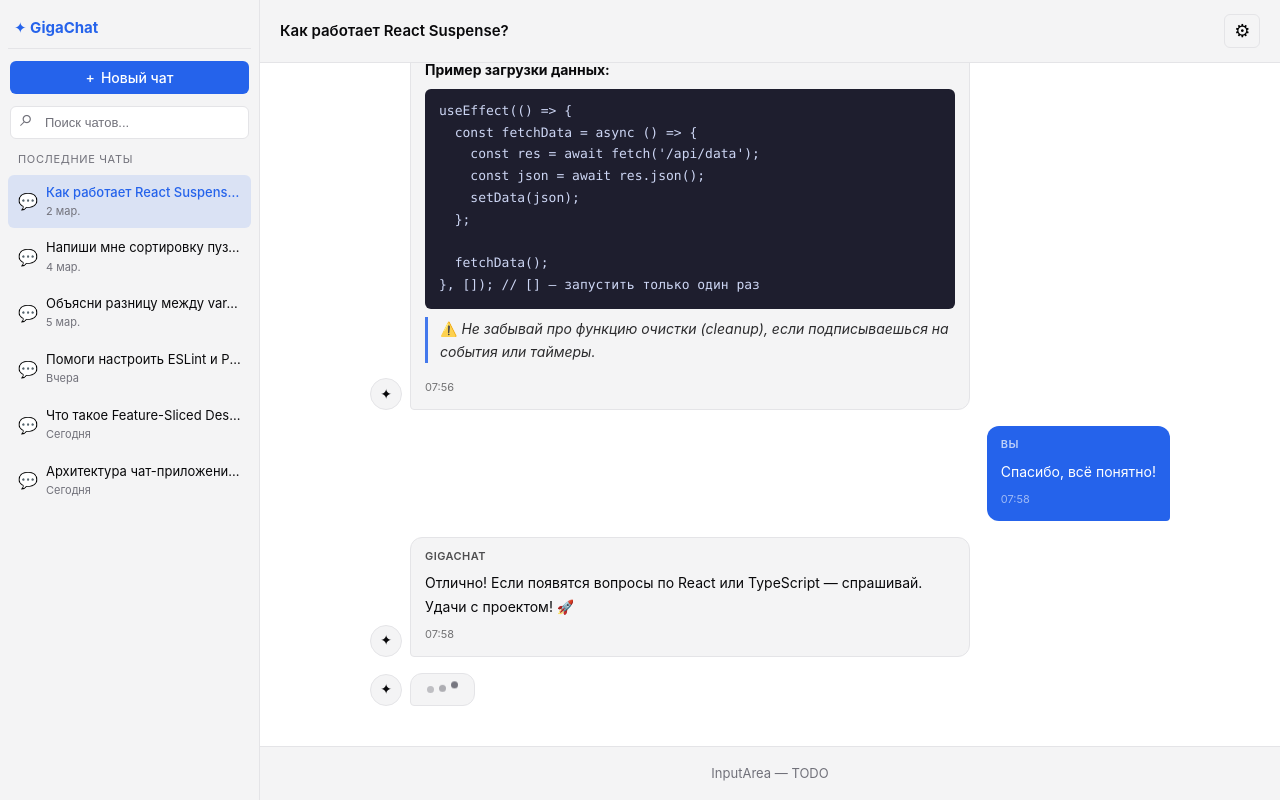
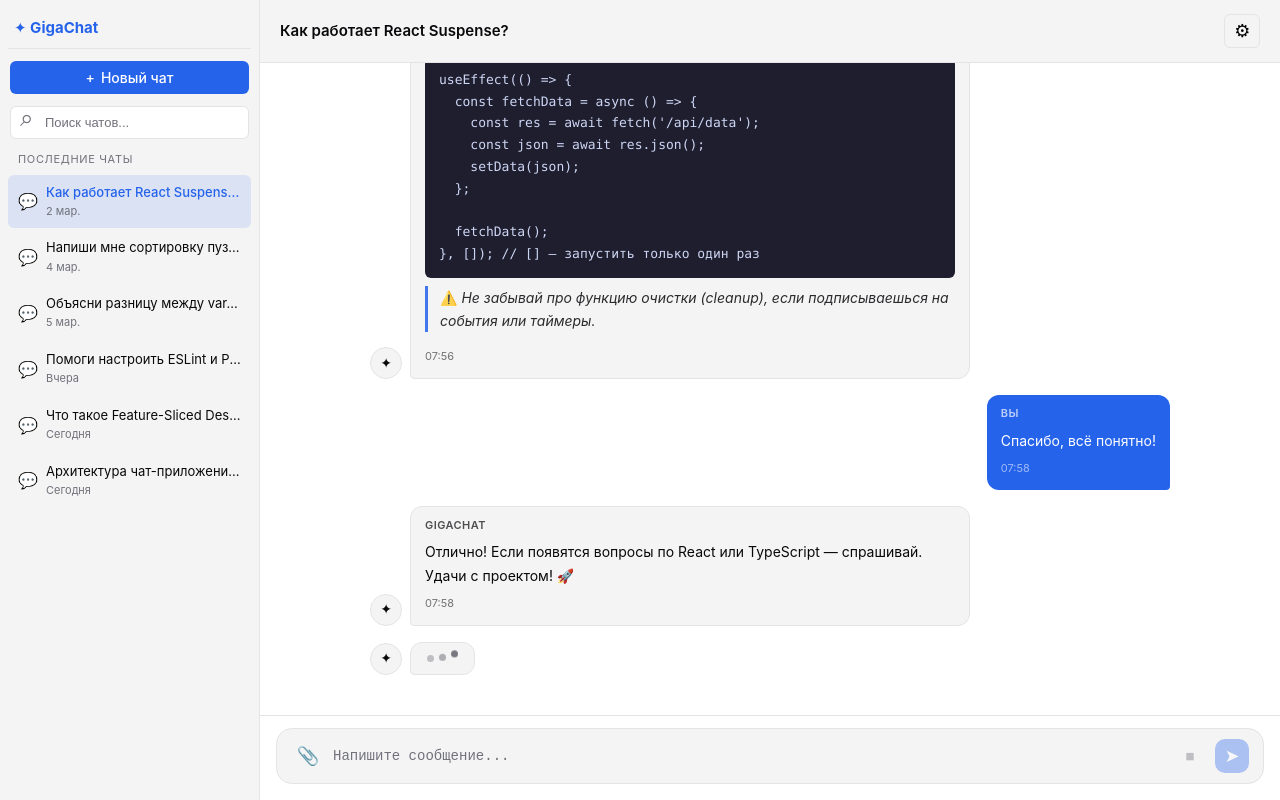
Before and after one commit to egorstepanovcl/mipt-gigachat-ui, a React (Vite) app: page / in a window 1280 px wide. Both pictures are taken after typing "Sample123" into the empty fields and a click on the button "Войти". Built offline with nearby package versions, Linux system fonts and the light colour scheme.

Commit message:
[#7] Поле ввода `InputArea`

```diff
--- a/src/components/chat/ChatWindow.module.css
+++ b/src/components/chat/ChatWindow.module.css
@@ -56,13 +56,10 @@
   color: var(--color-text);
 }
 
-/* ── Заглушка InputArea ── */
-.inputPlaceholder {
-  padding: 16px 20px;
+/* ── InputArea ── */
+.inputWrapper {
+  padding: 12px 16px 16px;
   border-top: 1px solid var(--color-border);
-  background-color: var(--color-surface);
-  color: var(--color-text-muted);
-  font-size: 13px;
-  text-align: center;
+  background-color: var(--color-bg);
   flex-shrink: 0;
 }
--- a/src/components/chat/ChatWindow.tsx
+++ b/src/components/chat/ChatWindow.tsx
@@ -1,6 +1,7 @@
 import { useState } from "react";
 import { IconSettings } from "../ui/Icon";
 import MessageList from "./MessageList";
+import { InputArea } from "./InputArea";
 import { MOCK_MESSAGES } from "../../mocks/messages";
 import type { Message } from "../../types";
 import styles from "./ChatWindow.module.css";
@@ -14,8 +15,18 @@
   chatTitle = "Как работает React Suspense?",
   onOpenSettings,
 }: ChatWindowProps) => {
-  const [messages] = useState<Message[]>(MOCK_MESSAGES);
+  const [messages, setMessages] = useState<Message[]>(MOCK_MESSAGES);
   const [isTyping] = useState(true);
+
+  const handleSubmit = (text: string) => {
+    const newMessage: Message = {
+      id: Date.now().toString(),
+      role: "user",
+      content: text,
+      timestamp: new Date().toISOString(),
+    };
+    setMessages((prev) => [...prev, newMessage]);
+  };
 
   return (
     <div className={styles.window}>
@@ -37,8 +48,8 @@
 
       <MessageList messages={messages} isTyping={isTyping} />
 
-      <div className={styles.inputPlaceholder}>
-        <span>InputArea — TODO</span>
+      <div className={styles.inputWrapper}>
+        <InputArea onSubmit={handleSubmit} />
       </div>
     </div>
   );
--- /dev/null
+++ b/src/components/chat/InputArea.module.css
@@ -0,0 +1,80 @@
+.wrapper {
+  display: flex;
+  align-items: center;
+  gap: 8px;
+  padding: 10px 14px;
+  border: 1px solid var(--color-border);
+  border-radius: 16px;
+  background-color: var(--color-surface);
+  transition: border-color 0.15s ease, box-shadow 0.15s ease;
+}
+
+.wrapper:focus-within {
+  border-color: var(--color-primary);
+  box-shadow: 0 0 0 3px color-mix(in srgb, var(--color-primary) 15%, transparent);
+}
+
+.textarea {
+  flex: 1;
+  resize: none;
+  border: none;
+  outline: none;
+  background: none;
+  color: var(--color-text);
+  font-size: 14px;
+  line-height: 1.5;
+  padding: 2px 0;
+  max-height: calc(1.5em * 5);
+  overflow-y: auto;
+}
+
+.textarea::placeholder {
+  color: var(--color-text-muted);
+}
+
+.attach,
+.stop,
+.send {
+  display: flex;
+  align-items: center;
+  justify-content: center;
+  width: 34px;
+  height: 34px;
+  border: none;
+  border-radius: 10px;
+  cursor: pointer;
+  flex-shrink: 0;
+  transition: background-color 0.15s ease, opacity 0.15s ease;
+}
+
+.attach {
+  background: none;
+  color: var(--color-text-muted);
+}
+
+.attach:hover {
+  background-color: var(--color-surface-hover);
+  color: var(--color-text);
+}
+
+.stop {
+  background: none;
+  color: var(--color-text-muted);
+  opacity: 0.4;
+  cursor: not-allowed;
+}
+
+.send {
+  background-color: var(--color-primary);
+  color: #fff;
+  border-radius: 10px;
+}
+
+.send:disabled {
+  opacity: 0.35;
+  cursor: not-allowed;
+}
+
+.send:not(:disabled):hover {
+  background-color: var(--color-primary-hover);
+}
--- /dev/null
+++ b/src/components/chat/InputArea.tsx
@@ -0,0 +1,85 @@
+import { useRef, useState, KeyboardEvent } from "react";
+import styles from "./InputArea.module.css";
+import { IconSend, IconStop, IconPaperclip } from "../ui/Icon";
+
+interface InputAreaProps {
+  onSubmit: (value: string) => void;
+  disabled?: boolean;
+}
+
+export const InputArea = ({ onSubmit, disabled = false }: InputAreaProps) => {
+  const [value, setValue] = useState("");
+  const textareaRef = useRef<HTMLTextAreaElement>(null);
+
+  const adjustHeight = () => {
+    const el = textareaRef.current;
+    if (!el) return;
+    el.style.height = "auto";
+    const lineHeight = parseInt(getComputedStyle(el).lineHeight);
+    const maxHeight = lineHeight * 5;
+    el.style.height = Math.min(el.scrollHeight, maxHeight) + "px";
+  };
+
+  const handleInput = () => {
+    adjustHeight();
+    setValue(textareaRef.current?.value ?? "");
+  };
+
+  const handleSubmit = () => {
+    const trimmed = value.trim();
+    if (!trimmed) return;
+    onSubmit(trimmed);
+    setValue("");
+    if (textareaRef.current) {
+      textareaRef.current.value = "";
+      textareaRef.current.style.height = "auto";
+    }
+  };
+
+  const handleKeyDown = (e: KeyboardEvent<HTMLTextAreaElement>) => {
+    if (e.key === "Enter" && !e.shiftKey) {
+      e.preventDefault();
+      handleSubmit();
+    }
+  };
+
+  const isEmpty = value.trim().length === 0;
+
+  return (
+    <div className={styles.wrapper}>
+      <button className={styles.attach} type="button" title="Прикрепить изображение">
+        <IconPaperclip size={18} />
+      </button>
+
+      <textarea
+        ref={textareaRef}
+        className={styles.textarea}
+        value={value}
+        onChange={handleInput}
+        onKeyDown={handleKeyDown}
+        placeholder="Напишите сообщение..."
+        rows={1}
+        disabled={disabled}
+      />
+
+      <button
+        className={styles.stop}
+        type="button"
+        disabled
+        title="Стоп"
+      >
+        <IconStop size={18} />
+      </button>
+
+      <button
+        className={styles.send}
+        type="button"
+        onClick={handleSubmit}
+        disabled={isEmpty || disabled}
+        title="Отправить"
+      >
+        <IconSend size={18} />
+      </button>
+    </div>
+  );
+};
--- a/src/components/ui/Icon.tsx
+++ b/src/components/ui/Icon.tsx
@@ -37,3 +37,15 @@
 export const IconChat = ({ size = 16 }: IconProps) => (
   <span style={{ fontSize: size, lineHeight: 1 }}>💬</span>
 );
+
+export const IconSend = ({ size = 16 }: IconProps) => (
+  <span style={{ fontSize: size, lineHeight: 1 }}>➤</span>
+);
+
+export const IconStop = ({ size = 16 }: IconProps) => (
+  <span style={{ fontSize: size, lineHeight: 1 }}>⏹</span>
+);
+
+export const IconPaperclip = ({ size = 16 }: IconProps) => (
+  <span style={{ fontSize: size, lineHeight: 1 }}>📎</span>
+);
```
